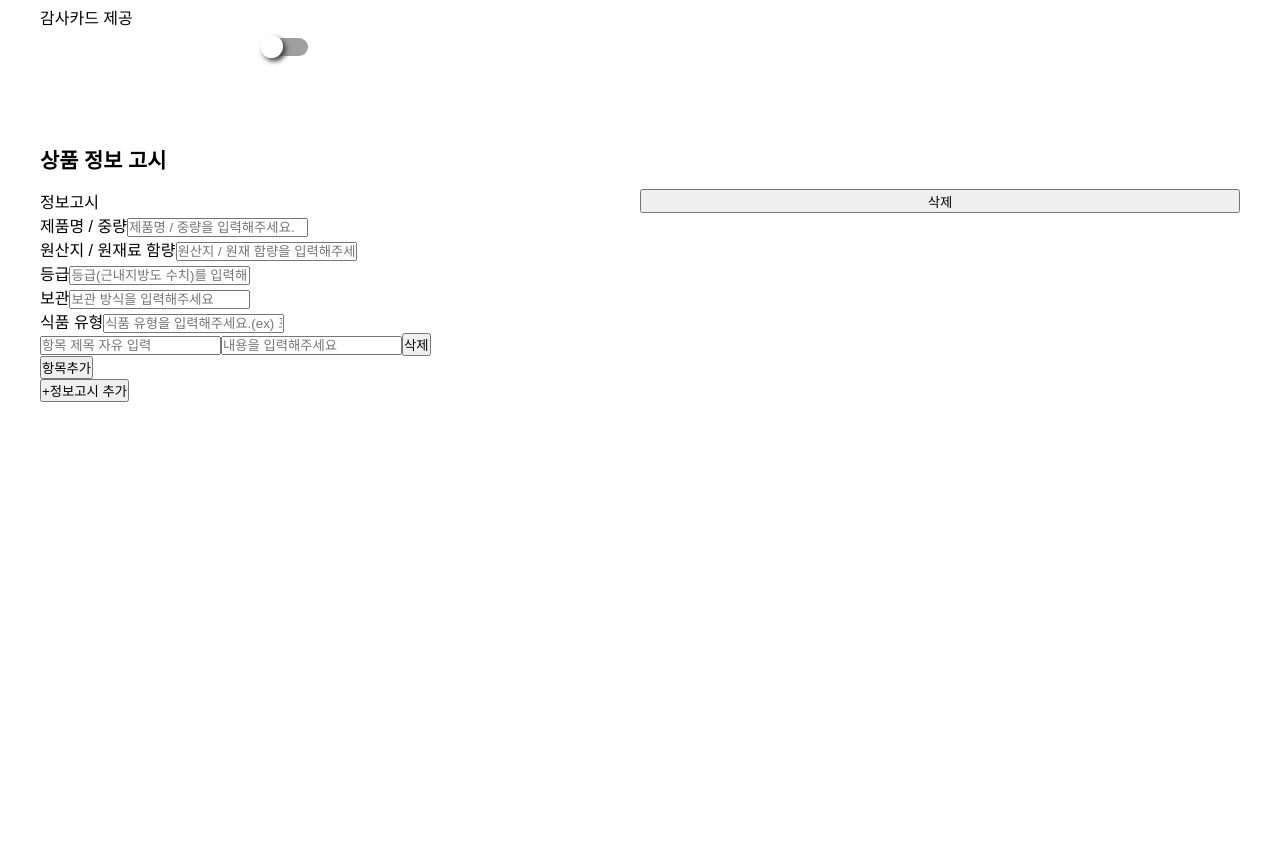
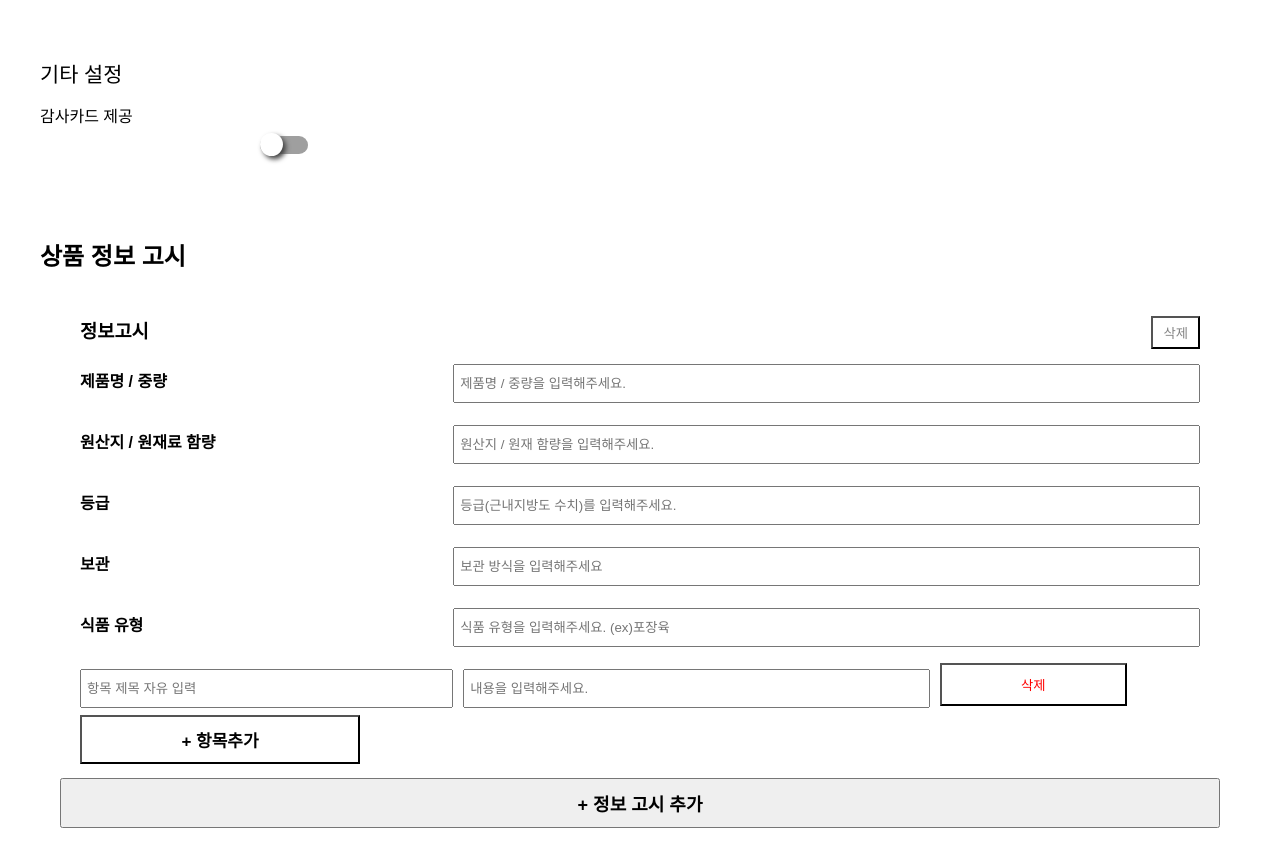
Before and after one commit to wantedPreOnboarding/19_02nd_slr_admin, a React (Create React App) app: page / in a window 1280 px wide. Shown: the part 2900-3766 px from the top of the page. Before the commit the page ends 3342 px from the top, so only its background shows below. Built offline with nearby package versions, Linux system fonts and the light colour scheme.

Commit message:
Modify - 정품 고시 스타일 수정

```diff
--- a/src/Components/ProductIntroNotice/ProductIntroNotice.jsx
+++ b/src/Components/ProductIntroNotice/ProductIntroNotice.jsx
@@ -1,49 +1,91 @@
-import React from 'react';
-import { Table, TableHeader, TableRow, TableItem } from 'Components';
+import React, { useState } from 'react';
+import { Grid } from 'Components';
 import styles from './ProductIntroNotice.module.css';
 
 const ProductIntroNotice = () => {
+  const [inputs, setInputs] = useState({
+    weight: '',
+    origin: '',
+    grade: '',
+    keep: '',
+    type: '',
+    title: '',
+    text: ''
+  });
+  const [noticeCount, setNoticeCount] = useState(0);
+
+  const handleInput = (event) => {
+    const { name, value } = event.target;
+
+    setInputs({
+      ...inputs,
+      [name]: value
+    });
+  }
+
   return (
-    <Table className={styles.table}>
-      <TableHeader className={styles.tableHeader}>
-        <span>상품 정보 고시</span>
-      </TableHeader>
-      <TableItem row={1} col={2} size='2' className={styles.tableIntroRow}>
-        <span>정보고시</span>
-        <button>삭제</button>
-      </TableItem>
-      <TableRow className={styles.tableIntroRow}>
-        <label htmlFor='productWeight'>제품명 / 중량</label>
-        <input type='text' placeholder='제품명 / 중량을 입력해주세요.' />
-      </TableRow>
-      <TableRow className={styles.tableIntroRow}>
-        <label htmlFor='productOrigin'>원산지 / 원재료 함량</label>
-        <input type='text' placeholder='원산지 / 원재 함량을 입력해주세요.' />
-      </TableRow>
-      <TableRow className={styles.tableIntroRow}>
-        <label htmlFor='productGrade'>등급</label>
-        <input type='text' placeholder='등급(근내지방도 수치)를 입력해주세요.' />
-      </TableRow>
-      <TableRow className={styles.tableIntroRow}>
-        <label htmlFor='productKeep'>보관</label>
-        <input type='text' placeholder='보관 방식을 입력해주세요' />
-      </TableRow>
-      <TableRow className={styles.tableIntroRow}>
-        <label htmlFor='productType'>식품 유형</label>
-        <input type='text' placeholder='식품 유형을 입력해주세요.(ex) 포장육' />
-      </TableRow>
-      <TableRow className={styles.tableIntroRow}>
-        <input type='text' placeholder='항목 제목 자유 입력' />
-        <input type='text' placeholder='내용을 입력해주세요' />
-        <button type='button'>삭제</button>
-      </TableRow>
-      <TableRow className={styles.tableIntroRow}>
-        <button type='button'>항목추가</button>
-      </TableRow>
-      <TableRow className={styles.tableIntroRow}>
-        <button type='button'>+정보고시 추가</button>
-      </TableRow>
-    </Table>
+    <Grid container className={styles.grid}>
+      <Grid size={12} className={styles.gridTitle}>
+        <h2> 상품 정보 고시</h2>
+      </Grid>
+      <Grid container className={styles.gridInnerColor}>
+        <Grid container className={styles.gridInner}>
+          <Grid size={10} item>
+            <h3>정보고시</h3>
+          </Grid>
+          <Grid size={2} item>
+            <Grid item className={styles.box}>
+              <button className={styles.deleteBtn}>삭제</button>
+            </Grid>
+          </Grid>
+          <Grid size={4} className={styles.inputTitle} item>
+            <span> 제품명 / 중량</span>
+          </Grid>
+          <Grid size={8} item className={styles.inputBox}>
+            <input aria-label='weight' type='text' placeholder='제품명 / 중량을 입력해주세요.' onChange={handleInput} name='weight' value={inputs.weight} />
+          </Grid>
+          <Grid size={4} className={styles.inputTitle} item>
+            <span className={styles.inputTitle}>원산지 / 원재료 함량</span>
+          </Grid>
+          <Grid size={8} item>
+            <input type='text' aria-label='origin' placeholder='원산지 / 원재 함량을 입력해주세요.' onChange={handleInput} name='origin' value={inputs.origin} />
+          </Grid>
+          <Grid size={4} className={styles.inputTitle} item>
+            <span className={styles.inputTitle}>등급</span>
+          </Grid>
+          <Grid size={8} item>
+            <input type='text' aria-label='grade' placeholder='등급(근내지방도 수치)를 입력해주세요.' onChange={handleInput} name='grade' value={inputs.grade} />
+          </Grid>
+          <Grid size={4} className={styles.inputTitle} item>
+            <span className={styles.inputTitle}>보관</span>
+          </Grid>
+          <Grid size={8} item>
+            <input type='text' aria-label='keep' placeholder='보관 방식을 입력해주세요' onChange={handleInput} name='keep' value={inputs.keep} />
+          </Grid>
+          <Grid size={4} item className={styles.inputTitle}>
+            <span className={styles.inputTitle}>식품 유형</span>
+          </Grid>
+          <Grid size={8} item>
+            <input type='text' aria-label='type' placeholder='식품 유형을 입력해주세요. (ex)포장육' onChange={handleInput} name='type' value={inputs.type} />
+          </Grid>
+          <Grid size={4} item className={styles.grids}>
+            <input type='text' aria-label='product title' placeholder='항목 제목 자유 입력' onChange={handleInput} name='title' value={inputs.title} />
+          </Grid>
+          <Grid size={5} item className={styles.grids}>
+            <input type='text' aria-label='product text' placeholder='내용을 입력해주세요.' onChange={handleInput} name='text' value={inputs.text} />
+          </Grid>
+          <Grid size={2} className={styles.box} item>
+            <button className={styles.deleteRedBtn}>삭제</button>
+          </Grid>
+          <Grid size={3} className={styles.box} item>
+            <button className={styles.plusBtn}>+ 항목추가</button>
+          </Grid>
+        </Grid>
+        <Grid size={12}>
+          <button className={styles.addBtn}>+ 정보 고시 추가</button>
+        </Grid >
+      </Grid>
+    </Grid>
   );
 };
 
--- a/src/Components/ProductIntroNotice/ProductIntroNotice.module.css
+++ b/src/Components/ProductIntroNotice/ProductIntroNotice.module.css
@@ -1,11 +1,95 @@
-@value sirPurple,
-sirGray,
-sirDgray from "styles/theme.css";
+@value sirDPurple, sirGray,sirLGray,sirBorderRadiusM ,sirDgray, sirTableBorderColor from "styles/theme.css";
 
-.table {
-  border: 1px solid sirGray;
+.grid {
+  border: 1px solid sirTableBorderColor;
 }
 
-.tableHeader span {
+.gridTitle {
+  padding: 10px 0;
+  border-bottom: 1px solid sirTableBorderColor;
+  background: #fff;
+}
+
+.gridInnerColor {
+  padding: 20px;
+  background: sirLGray;
+}
+
+.gridInner {
+  padding: 14px 20px;
+  background: #fff;
+}
+
+.box {
+  display: flex;
+  justify-content: flex-end;
+  align-items: center;
+}
+
+.deleteBtn {
+  padding: 5px 10px;
+  border: 1px solid sirTableBorderColor;
+  border-radius: sirBorderRadiusM;
+  color: #838383;
+  background: none;
+  outline: none;
+  text-align: center;
+  cursor: pointer;
+}
+
+input[type='text'] {
+  width: 100%;
+  margin-bottom: 7px;
+  padding: 10px 5px;
+  border: 1px solid sirTableBorderColor;
+  border-radius: sirBorderRadiusM;
+  cursor: pointer;
+}
+
+input[type='text']:first-of-type {
+  margin-top: 15px;
+}
+
+.grids {
+  margin-right: 10px;
+}
+
+.inputTitle {
+  display: flex;
+  align-items: center;
+  color: sirDgray;
+  font-weight: 600;
+}
+
+.deleteRedBtn {
+  width: 100%;
+  padding: 10px 5px;
+  border: 1px solid sirTableBorderColor;
+  border-radius: sirBorderRadiusM;
+  background: transparent;
+  color: red;
+  cursor: pointer;
+}
+
+.addBtn {
+  width: 100%;
+  padding: 10px 0;
+  border: 2px solid sirDPurple;
+  font-size: 18px;
   font-weight: 700;
+  color: sirDPurple;
+  cursor: pointer;
 }
+
+.plusBtn {
+  width: 100%;
+  padding: 10px 0;
+  border: 1px solid sirTableBorderColor;
+  border-radius: sirBorderRadiusM;
+  outline: 0;
+  background: transparent;
+  font-size: 17px;
+  font-weight: 700;
+  color: sirDPurple;
+  cursor: pointer;
+}
--- a/src/Components/Table/TableItem.jsx
+++ b/src/Components/Table/TableItem.jsx
@@ -1,12 +1,12 @@
 import React from 'react';
+import { classNames } from 'utils';
+import styles from './TableItem.module.scss';
 
-const TableItem = ({ className, size, children, row, col }) => {
+const TableItem = ({ className, item, size, children, row, col }) => {
   return (
     <div
-      className={className}
+      className={classNames(className, item && styles.gridItem)}
       style={size && {
-        display: 'grid',
-        width: '100%',
         gridRow: row,
         gridColumn: col,
         gridTemplateColumns: `repeat(${size}, 1fr)`,
--- /dev/null
+++ b/src/Components/Table/TableItem.module.scss
@@ -0,0 +1,3 @@
+.gridItem{
+  display: flex;
+}
--- a/src/components/BuyerRecommendImg/BuyerRecommendImg.module.css
+++ b/src/components/BuyerRecommendImg/BuyerRecommendImg.module.css
@@ -1,27 +1,25 @@
-@value sirPurple,
-sirGray,
-sirDgray from "styles/theme.css";
+@value sirDPurple, sirDgray from 'styles/theme.css';
 
 .tableHeader span {
   font-weight: 700;
 }
 
-.tableRowFile {
+.tableFileRow {
   padding: 15px 10px;
 }
 
-.tableRowFile label {
+.tableFileRow label {
   display: block;
   width: 200px;
   padding: 10px 0;
-  border: 2px solid sirPurple;
-  color: sirDgray;
+  border: 2px solid sirDgray;
+  color: sirGray;
   font-weight: 600;
   text-align: center;
   cursor: pointer;
 }
 
-.tableRowFile input[type='file'] {
+.tableFileRow input[type='file'] {
   position: absolute;
   width: 1px;
   height: 1px;
--- a/src/components/ProductIntroImg/ProductIntroImg.module.css
+++ b/src/components/ProductIntroImg/ProductIntroImg.module.css
@@ -1,27 +1,25 @@
-@value sirPurple,
-sirGray,
-sirDgray from "styles/theme.css";
+@value sirDPurple, sirDgray from 'styles/theme.css';
 
 .tableHeader span {
   font-weight: 700;
 }
 
-.tableRowFile {
+.tableFileRow {
   padding: 15px 10px;
 }
 
-.tableRowFile label {
+.tableFileRow label {
   display: block;
   width: 200px;
   padding: 10px 0;
-  border: 2px solid sirPurple;
+  border: 2px solid sirDPurple;
   font-weight: 600;
   color: sirDgray;
   text-align: center;
   cursor: pointer;
 }
 
-.tableRowFile input[type='file'] {
+.tableFileRow input[type='file'] {
   position: absolute;
   width: 1px;
   height: 1px;
```
